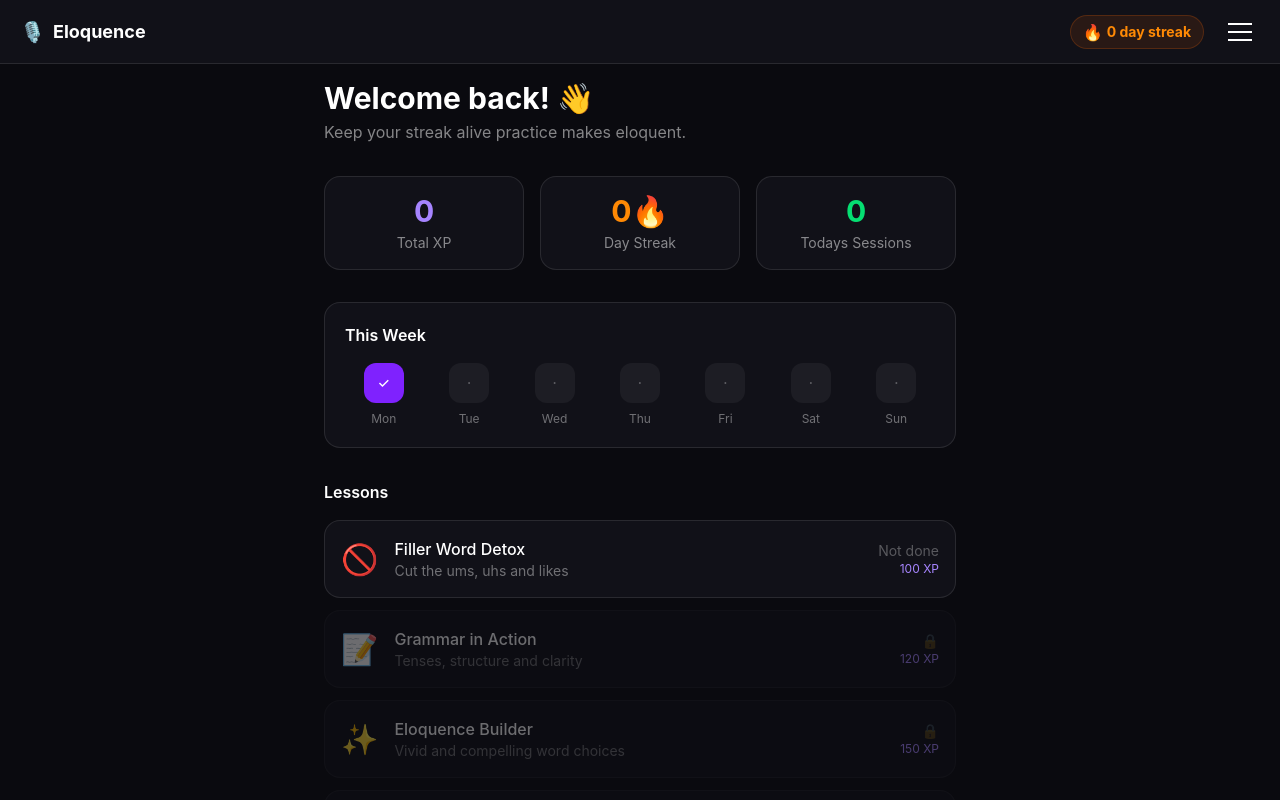
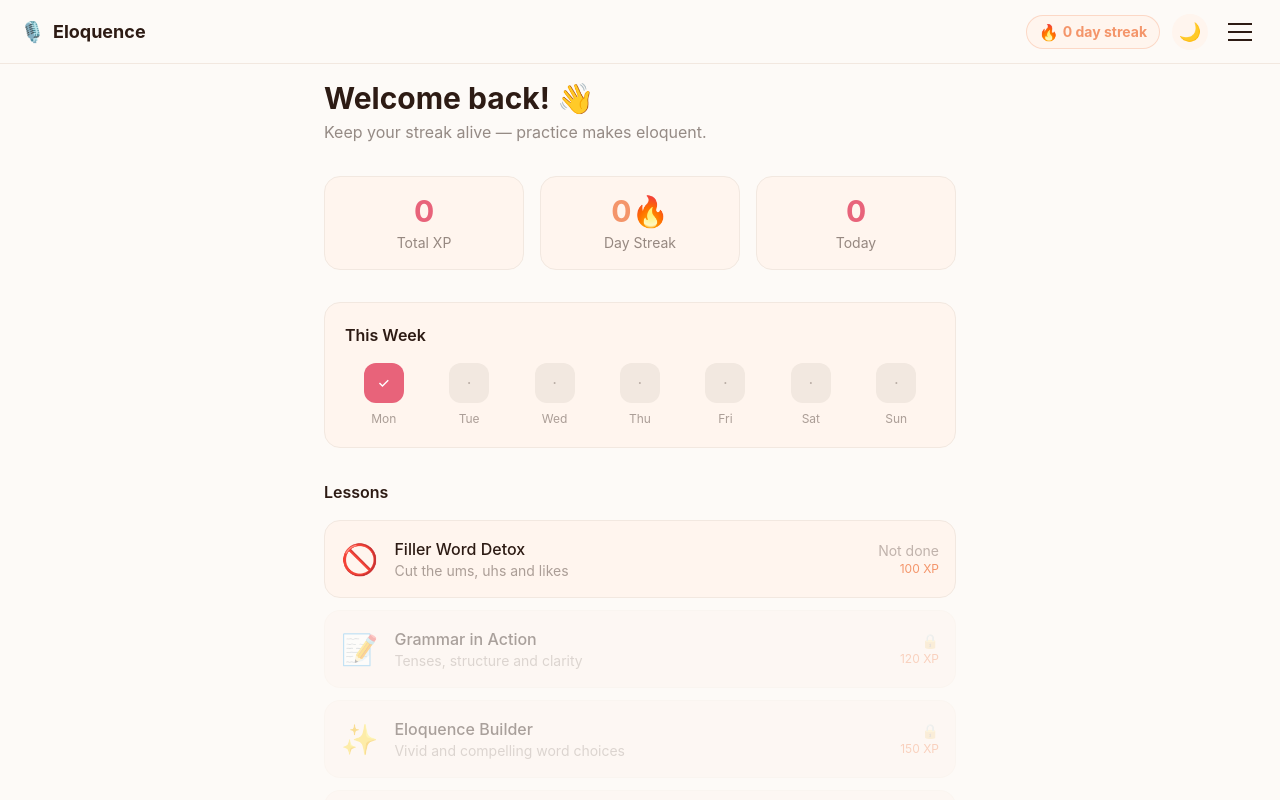
Before and after one commit to Uchedivine/eloquence, a Next.js app: page / in a window 1280 px wide. Shown: the top 800 px of the page. Built offline with nearby package versions, Linux system fonts and the light colour scheme.

Commit message:
fix lint errors and redesign theme

```diff
--- a/src/app/components/Dashboard.js
+++ b/src/app/components/Dashboard.js
@@ -11,49 +11,48 @@ const lessons = [
 const days = ['Mon', 'Tue', 'Wed', 'Thu', 'Fri', 'Sat', 'Sun'];
 
 export default function Dashboard({ stats, setActiveTab }) {
-  const todayIndex = new Date().getDay(); // 0=Sun, adjust to Mon-first
-  const todayLabel = days[(todayIndex + 6) % 7];
+  const todayLabel = days[(new Date().getDay() + 6) % 7];
 
   return (
     <div className="space-y-8">
       {/* Welcome */}
       <div>
-        <h2 className="text-3xl font-bold text-white">Welcome back! 👋</h2>
-        <p className="text-white/50 mt-1">Keep your streak alive  practice makes eloquent.</p>
+        <h2 className="text-3xl font-bold text-[#2D1B14] dark:text-white">Welcome back! 👋</h2>
+        <p className="text-[#2D1B14]/50 dark:text-white/50 mt-1">Keep your streak alive — practice makes eloquent.</p>
       </div>
 
       {/* Stats row */}
       <div className="grid grid-cols-3 gap-4">
-        <div className="bg-[#111118] border border-white/10 rounded-2xl p-4 text-center">
-          <div className="text-3xl font-bold text-violet-400">{stats.totalXP}</div>
-          <div className="text-white/50 text-sm mt-1">Total XP</div>
+        <div className="bg-[#FFF5EE] dark:bg-[#2A1F1A] border border-[#F2E8E0] dark:border-white/10 rounded-2xl p-4 text-center">
+          <div className="text-3xl font-bold text-[#E8637A]">{stats.totalXP}</div>
+          <div className="text-[#2D1B14]/50 dark:text-white/50 text-sm mt-1">Total XP</div>
         </div>
-        <div className="bg-[#111118] border border-white/10 rounded-2xl p-4 text-center">
-          <div className="text-3xl font-bold text-orange-400">{stats.streak}🔥</div>
-          <div className="text-white/50 text-sm mt-1">Day Streak</div>
+        <div className="bg-[#FFF5EE] dark:bg-[#2A1F1A] border border-[#F2E8E0] dark:border-white/10 rounded-2xl p-4 text-center">
+          <div className="text-3xl font-bold text-[#F4956A]">{stats.streak}🔥</div>
+          <div className="text-[#2D1B14]/50 dark:text-white/50 text-sm mt-1">Day Streak</div>
         </div>
-        <div className="bg-[#111118] border border-white/10 rounded-2xl p-4 text-center">
-          <div className="text-3xl font-bold text-green-400">{stats.lessonsToday}</div>
-          <div className="text-white/50 text-sm mt-1">Todays Sessions</div>
+        <div className="bg-[#FFF5EE] dark:bg-[#2A1F1A] border border-[#F2E8E0] dark:border-white/10 rounded-2xl p-4 text-center">
+          <div className="text-3xl font-bold text-[#E8637A]">{stats.lessonsToday}</div>
+          <div className="text-[#2D1B14]/50 dark:text-white/50 text-sm mt-1">Today</div>
         </div>
       </div>
 
-      {/* 7-day activity grid */}
-      <div className="bg-[#111118] border border-white/10 rounded-2xl p-5">
-        <h3 className="text-white font-semibold mb-4">This Week</h3>
+      {/* 7-day grid */}
+      <div className="bg-[#FFF5EE] dark:bg-[#2A1F1A] border border-[#F2E8E0] dark:border-white/10 rounded-2xl p-5">
+        <h3 className="text-[#2D1B14] dark:text-white font-semibold mb-4">This Week</h3>
         <div className="grid grid-cols-7 gap-2">
           {days.map((day) => (
             <div key={day} className="flex flex-col items-center gap-2">
-              <div className={`w-10 h-10 rounded-xl flex items-center justify-center text-sm font-medium
+              <div className={`w-10 h-10 rounded-xl flex items-center justify-center text-sm font-medium transition-all
                 ${stats.activeDays?.includes(day)
-                  ? 'bg-violet-600 text-white'
+                  ? 'bg-[#E8637A] text-white'
                   : day === todayLabel
-                  ? 'bg-white/10 text-white border border-violet-500/50'
-                  : 'bg-white/5 text-white/30'
+                  ? 'bg-[#FFF5EE] dark:bg-white/10 border-2 border-[#E8637A]/40 text-[#2D1B14] dark:text-white'
+                  : 'bg-[#F2E8E0] dark:bg-white/5 text-[#2D1B14]/30 dark:text-white/20'
                 }`}>
                 {stats.activeDays?.includes(day) ? '✓' : '·'}
               </div>
-              <span className="text-white/40 text-xs">{day}</span>
+              <span className="text-[#2D1B14]/40 dark:text-white/40 text-xs">{day}</span>
             </div>
           ))}
         </div>
@@ -61,7 +60,7 @@ export default function Dashboard({ stats, setActiveTab }) {
 
       {/* Lessons */}
       <div>
-        <h3 className="text-white font-semibold mb-4">Lessons</h3>
+        <h3 className="text-[#2D1B14] dark:text-white font-semibold mb-4">Lessons</h3>
         <div className="space-y-3">
           {lessons.map((lesson, i) => {
             const best = stats.personalBests?.[lesson.id];
@@ -70,24 +69,24 @@ export default function Dashboard({ stats, setActiveTab }) {
               <div
                 key={lesson.id}
                 onClick={() => unlocked && setActiveTab('practice')}
-                className={`bg-[#111118] border rounded-2xl p-4 flex items-center gap-4 transition-all
+                className={`bg-[#FFF5EE] dark:bg-[#2A1F1A] border rounded-2xl p-4 flex items-center gap-4 transition-all
                   ${unlocked
-                    ? 'border-white/10 hover:border-violet-500/50 cursor-pointer hover:bg-violet-500/5'
-                    : 'border-white/5 opacity-40 cursor-not-allowed'
+                    ? 'border-[#F2E8E0] dark:border-white/10 hover:border-[#E8637A]/40 cursor-pointer hover:bg-[#E8637A]/5'
+                    : 'border-[#F2E8E0]/50 dark:border-white/5 opacity-40 cursor-not-allowed'
                   }`}
               >
                 <div className="text-3xl">{lesson.icon}</div>
                 <div className="flex-1">
-                  <div className="text-white font-medium">{lesson.title}</div>
-                  <div className="text-white/40 text-sm">{lesson.desc}</div>
+                  <div className="text-[#2D1B14] dark:text-white font-medium">{lesson.title}</div>
+                  <div className="text-[#2D1B14]/40 dark:text-white/40 text-sm">{lesson.desc}</div>
                 </div>
                 <div className="text-right">
                   {best ? (
-                    <div className="text-green-400 font-bold">{best}%</div>
+                    <div className="text-[#E8637A] font-bold">{best}%</div>
                   ) : (
-                    <div className="text-white/30 text-sm">{unlocked ? 'Not done' : '🔒'}</div>
+                    <div className="text-[#2D1B14]/30 dark:text-white/30 text-sm">{unlocked ? 'Not done' : '🔒'}</div>
                   )}
-                  <div className="text-violet-400 text-xs">{lesson.xp} XP</div>
+                  <div className="text-[#F4956A] text-xs">{lesson.xp} XP</div>
                 </div>
               </div>
             );
--- a/src/app/components/MainLayout.js
+++ b/src/app/components/MainLayout.js
@@ -23,32 +23,46 @@ export default function MainLayout() {
   const [customPrompts, setCustomPrompts] = useState([]);
   const [stats, setStats] = useState(DEFAULT_STATS);
   const [loaded, setLoaded] = useState(false);
+  const [darkMode, setDarkMode] = useState(false);
 
   // Load from localStorage on mount
   useEffect(() => {
     try {
       const savedStats = localStorage.getItem('eloquence_stats');
       const savedPrompts = localStorage.getItem('eloquence_prompts');
+      const savedDark = localStorage.getItem('eloquence_dark');
       if (savedStats) setStats(JSON.parse(savedStats));
       if (savedPrompts) setCustomPrompts(JSON.parse(savedPrompts));
+      if (savedDark) setDarkMode(JSON.parse(savedDark));
     } catch (e) {
       console.error('Failed to load saved data', e);
     }
     setLoaded(true);
   }, []);
 
-  // Update streak on load
+  // Dark mode class on <html>
+  useEffect(() => {
+    if (darkMode) {
+      document.documentElement.classList.add('dark');
+    } else {
+      document.documentElement.classList.remove('dark');
+    }
+    if (loaded) localStorage.setItem('eloquence_dark', JSON.stringify(darkMode));
+  }, [darkMode, loaded]);
+
+  // Streak update — dates computed outside setStats updater to avoid impure calls inside it
   useEffect(() => {
     if (!loaded) return;
     const today = new Date().toDateString();
+    const yesterday = new Date();
+    yesterday.setDate(yesterday.getDate() - 1);
+    const days = ['Mon', 'Tue', 'Wed', 'Thu', 'Fri', 'Sat', 'Sun'];
+    const todayLabel = days[(new Date().getDay() + 6) % 7];
+
     setStats((prev) => {
       if (prev.lastActiveDate === today) return prev;
-      const yesterday = new Date();
-      yesterday.setDate(yesterday.getDate() - 1);
       const wasYesterday = prev.lastActiveDate === yesterday.toDateString();
       const newStreak = wasYesterday ? prev.streak + 1 : prev.lastActiveDate ? 0 : prev.streak;
-      const days = ['Mon', 'Tue', 'Wed', 'Thu', 'Fri', 'Sat', 'Sun'];
-      const todayLabel = days[(new Date().getDay() + 6) % 7];
       const activeDays = prev.activeDays.includes(todayLabel)
         ? prev.activeDays
         : [...prev.activeDays, todayLabel];
@@ -56,12 +70,13 @@ export default function MainLayout() {
     });
   }, [loaded]);
 
-  // Save to localStorage whenever stats or prompts change
+  // Persist stats
   useEffect(() => {
     if (!loaded) return;
     localStorage.setItem('eloquence_stats', JSON.stringify(stats));
   }, [stats, loaded]);
 
+  // Persist prompts
   useEffect(() => {
     if (!loaded) return;
     localStorage.setItem('eloquence_prompts', JSON.stringify(customPrompts));
@@ -83,23 +98,22 @@ export default function MainLayout() {
     setActiveTab('dashboard');
   };
 
-  const handleAddPrompt = (prompt) => {
-    setCustomPrompts((prev) => [...prev, prompt]);
-  };
-
-  const handleDeletePrompt = (index) => {
-    setCustomPrompts((prev) => prev.filter((_, i) => i !== index));
-  };
+  const handleAddPrompt = (prompt) => setCustomPrompts((prev) => [...prev, prompt]);
+  const handleDeletePrompt = (index) => setCustomPrompts((prev) => prev.filter((_, i) => i !== index));
 
   if (!loaded) return null;
 
   return (
-    <div className="min-h-screen bg-[#0a0a0f]">
-      <Navbar activeTab={activeTab} setActiveTab={setActiveTab} streak={stats.streak} />
+    <div className="min-h-screen bg-[#FDFAF7] dark:bg-[#1C1410] transition-colors duration-300">
+      <Navbar
+        activeTab={activeTab}
+        setActiveTab={setActiveTab}
+        streak={stats.streak}
+        darkMode={darkMode}
+        toggleDark={() => setDarkMode(!darkMode)}
+      />
       <main className="pt-20 px-5 max-w-2xl mx-auto pb-10">
-        {activeTab === 'dashboard' && (
-          <Dashboard stats={stats} setActiveTab={setActiveTab} />
-        )}
+        {activeTab === 'dashboard' && <Dashboard stats={stats} setActiveTab={setActiveTab} />}
         {activeTab === 'practice' && (
           <Practice onSessionComplete={handleSessionComplete} customPrompts={customPrompts} />
         )}
--- a/src/app/components/Navbar.js
+++ b/src/app/components/Navbar.js
@@ -1,6 +1,6 @@
 'use client';
 
-import { useState } from 'react';
+import { useState, useEffect } from 'react';
 
 const navItems = [
   { icon: '📊', label: 'Dashboard', id: 'dashboard' },
@@ -8,7 +8,7 @@ const navItems = [
   { icon: '🏆', label: 'Progress', id: 'progress' },
 ];
 
-export default function Navbar({ activeTab, setActiveTab, streak }) {
+export default function Navbar({ activeTab, setActiveTab, streak, darkMode, toggleDark }) {
   const [menuOpen, setMenuOpen] = useState(false);
 
   const handleNav = (id) => {
@@ -19,51 +19,57 @@ export default function Navbar({ activeTab, setActiveTab, streak }) {
   return (
     <>
       {/* Top bar */}
-      <header className="fixed top-0 left-0 right-0 z-50 bg-[#111118] border-b border-white/10 h-16 flex items-center justify-between px-5">
+      <header className="fixed top-0 left-0 right-0 z-50 bg-[#FDFAF7] dark:bg-[#1C1410] border-b border-[#F2E8E0] dark:border-white/10 h-16 flex items-center justify-between px-5">
         {/* Logo */}
         <div className="flex items-center gap-2">
           <span className="text-xl">🎙️</span>
-          <span className="text-lg font-bold text-white">Eloquence</span>
+          <span className="text-lg font-bold text-[#2D1B14] dark:text-white">Eloquence</span>
         </div>
 
-        {/* Right side — streak + hamburger */}
-        <div className="flex items-center gap-4">
-          <div className="flex items-center gap-1 bg-orange-500/10 border border-orange-500/20 rounded-full px-3 py-1">
+        {/* Right side */}
+        <div className="flex items-center gap-3">
+          {/* Streak badge */}
+          <div className="flex items-center gap-1 bg-[#FFF5EE] dark:bg-[#F4956A]/10 border border-[#F4956A]/30 rounded-full px-3 py-1">
             <span>🔥</span>
-            <span className="text-orange-400 font-bold text-sm">{streak} day streak</span>
+            <span className="text-[#F4956A] font-bold text-sm">{streak} day streak</span>
           </div>
 
-          {/* Hamburger button */}
+          {/* Dark mode toggle */}
+          <button
+            onClick={toggleDark}
+            className="w-9 h-9 flex items-center justify-center rounded-full bg-[#FFF5EE] dark:bg-white/5 text-lg transition-all hover:scale-110"
+          >
+            {darkMode ? '☀️' : '🌙'}
+          </button>
+
+          {/* Hamburger */}
           <button
             onClick={() => setMenuOpen(!menuOpen)}
-            className="flex flex-col gap-1.5 p-2 rounded-lg hover:bg-white/5 transition"
+            className="flex flex-col gap-1.5 p-2 rounded-lg hover:bg-[#FFF5EE] dark:hover:bg-white/5 transition"
           >
-            <span className={`block w-6 h-0.5 bg-white transition-all duration-300 ${menuOpen ? 'rotate-45 translate-y-2' : ''}`} />
-            <span className={`block w-6 h-0.5 bg-white transition-all duration-300 ${menuOpen ? 'opacity-0' : ''}`} />
-            <span className={`block w-6 h-0.5 bg-white transition-all duration-300 ${menuOpen ? '-rotate-45 -translate-y-2' : ''}`} />
+            <span className={`block w-6 h-0.5 bg-[#2D1B14] dark:bg-white transition-all duration-300 ${menuOpen ? 'rotate-45 translate-y-2' : ''}`} />
+            <span className={`block w-6 h-0.5 bg-[#2D1B14] dark:bg-white transition-all duration-300 ${menuOpen ? 'opacity-0' : ''}`} />
+            <span className={`block w-6 h-0.5 bg-[#2D1B14] dark:bg-white transition-all duration-300 ${menuOpen ? '-rotate-45 -translate-y-2' : ''}`} />
           </button>
         </div>
       </header>
 
-      {/* Slide-out menu overlay */}
+      {/* Overlay */}
       {menuOpen && (
-        <div
-          className="fixed inset-0 z-40 bg-black/50"
-          onClick={() => setMenuOpen(false)}
-        />
+        <div className="fixed inset-0 z-40 bg-black/20" onClick={() => setMenuOpen(false)} />
       )}
 
-      {/* Slide-out drawer */}
-      <div className={`fixed top-16 right-0 z-50 w-64 h-[calc(100vh-4rem)] bg-[#111118] border-l border-white/10 transform transition-transform duration-300 ${menuOpen ? 'translate-x-0' : 'translate-x-full'}`}>
+      {/* Drawer */}
+      <div className={`fixed top-16 right-0 z-50 w-64 h-[calc(100vh-4rem)] bg-[#FDFAF7] dark:bg-[#1C1410] border-l border-[#F2E8E0] dark:border-white/10 transform transition-transform duration-300 ${menuOpen ? 'translate-x-0' : 'translate-x-full'}`}>
         <nav className="flex flex-col gap-2 p-4">
           {navItems.map((item) => (
             <button
               key={item.id}
               onClick={() => handleNav(item.id)}
-              className={`flex items-center gap-3 px-4 py-3 rounded-xl transition-all text-left w-full
+              className={`flex items-center gap-3 px-4 py-3 rounded-2xl transition-all text-left w-full
                 ${activeTab === item.id
-                  ? 'bg-violet-600 text-white'
-                  : 'text-white/60 hover:bg-white/5 hover:text-white'
+                  ? 'bg-[#E8637A] text-white'
+                  : 'text-[#2D1B14]/60 dark:text-white/60 hover:bg-[#FFF5EE] dark:hover:bg-white/5 hover:text-[#2D1B14] dark:hover:text-white'
                 }`}
             >
               <span className="text-xl">{item.icon}</span>
--- a/src/app/globals.css
+++ b/src/app/globals.css
@@ -2,6 +2,8 @@
 
 @source "../app/**/*.{js,jsx}";
 @source "../components/**/*.{js,jsx}";
+
+@variant dark (&:where(.dark, .dark *));
 
 * {
   box-sizing: border-box;
@@ -10,6 +12,6 @@
 body {
   margin: 0;
   font-family: -apple-system, BlinkMacSystemFont, 'Segoe UI', sans-serif;
-  background-color: #0a0a0f;
-  color: white;
+  background-color: #FDFAF7;
+  color: #2D1B14;
 }
--- a/src/app/layout.js
+++ b/src/app/layout.js
@@ -8,7 +8,9 @@ export const metadata = {
 export default function RootLayout({ children }) {
   return (
     <html lang="en">
-      <body>{children}</body>
+      <body className="bg-[#FDFAF7] dark:bg-[#1C1410] transition-colors duration-300">
+        {children}
+      </body>
     </html>
   );
 }
```
Also changed, not shown: src/app/components/Practice.js (+61 -45 lines).
